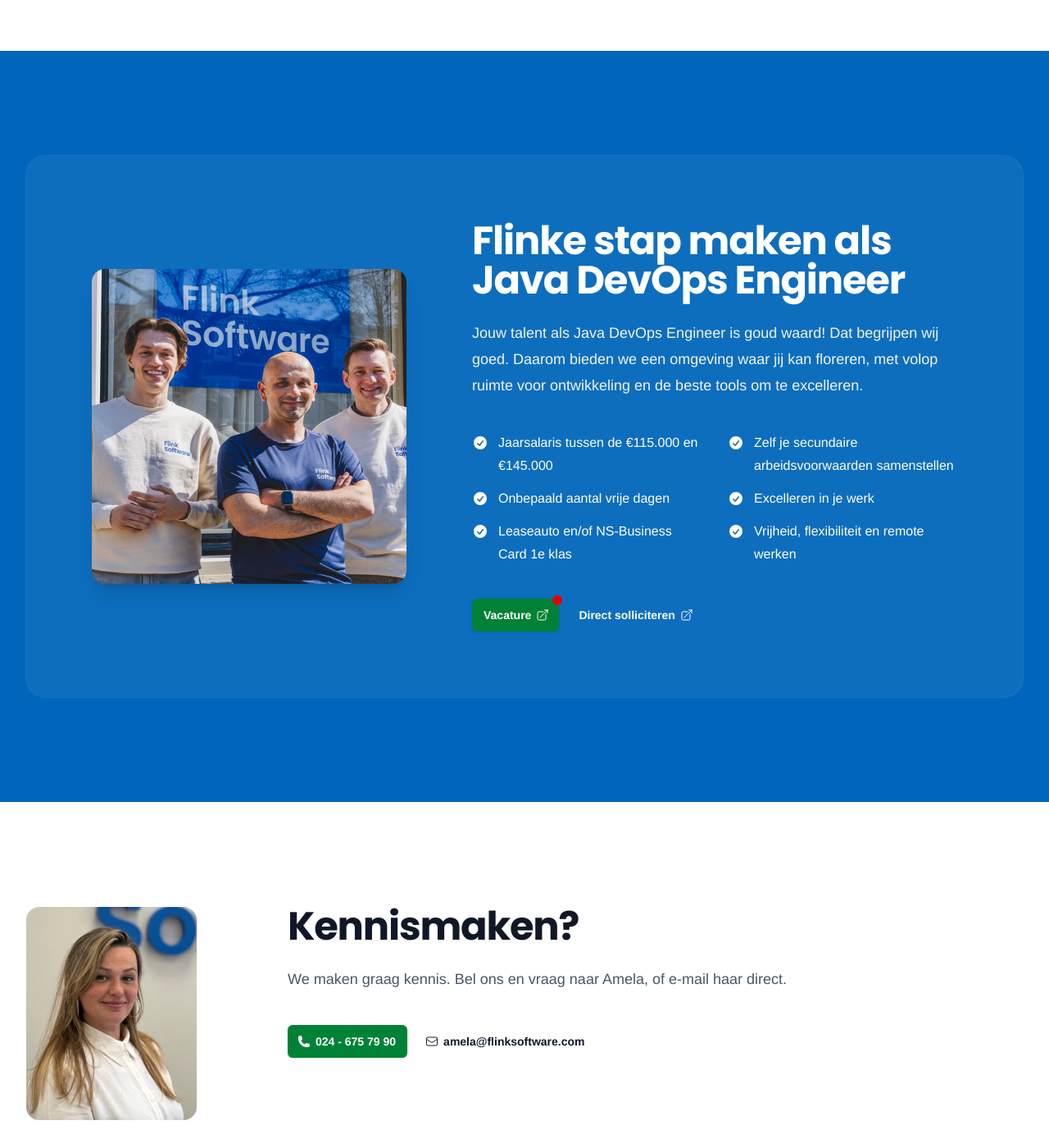
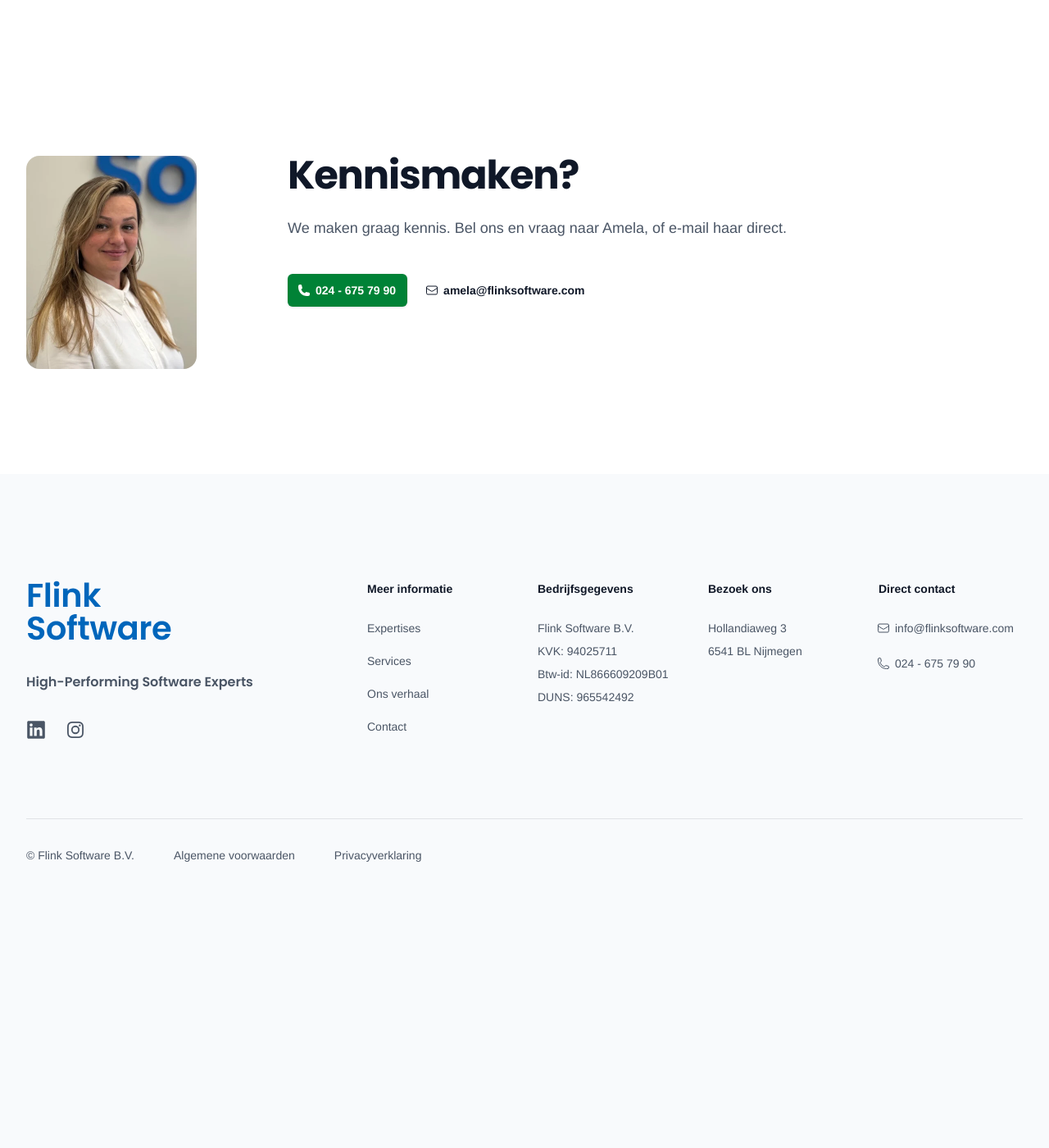
Before and after one commit to FlinkSoftware/flinksoftware.github.io, a Jekyll site: the page built from docs/ons-verhaal.html, in a window 1280 px wide and 1400 px high, scrolled down 5172 px. Shown: the whole window at 82% size. Built offline with Jekyll 4.4.1, drawn with Linux system fonts in a browser that asks for light colours; after the commit the page ends 6259 px from its top, so only the background shows below that.

Commit message:
Removed job

```diff
--- a/docs/_includes/footer.html
+++ b/docs/_includes/footer.html
@@ -50,7 +50,6 @@
               <li>
                 <a href="/contact" class="text-sm/6 text-gray-600 hover:text-gray-900">Contact</a>
               </li>
-              <li>{% include job-button.html text="Werken bij" %}</li>
             </ul>
           </div>
           <div class="mt-10 md:mt-0">
--- a/docs/_includes/header.html
+++ b/docs/_includes/header.html
@@ -30,7 +30,6 @@
       <a href="/ons-verhaal" class="text-sm/6 font-semibold text-gray-900">Ons verhaal</a>
       <a href="/contact" class="text-sm/6 font-semibold text-gray-900">Contact</a>
     </div>
-    <div class="hidden lg:flex lg:flex-1 lg:justify-end">{% include job-button.html text="Werken bij" %}</div>
   </nav>
   <div
     x-description="Mobile menu, show/hide based on menu open state."
@@ -88,9 +87,6 @@
               >Contact</a
             >
           </div>
-          <div class="py-6">
-            <div class="-mx-3 px-3 py-2.5">{% include job-button.html text="Werken bij" %}</div>
-          </div>
         </div>
       </div>
     </div>
--- a/docs/_includes/job-button.html
+++ /dev/null
@@ -1,19 +0,0 @@
-<span class="relative inline-flex">
-  <a
-    href="https://flinksoftware.homerun.co/java-devops-engineer/nl"
-    target="_blank"
-    class="focus-visible:outline-primary inline-flex items-center gap-x-1.5 rounded-md bg-green-700 px-3.5 py-2.5 text-sm font-semibold text-white shadow-sm hover:bg-green-800 focus-visible:outline focus-visible:outline-2 focus-visible:outline-offset-2">
-    {{ include.text }}
-    <svg class="-mr-0.5 size-4" fill="none" viewBox="0 0 24 24" stroke-width="1.5" stroke="currentColor">
-      <title>(Opent in een nieuw tabblad)</title>
-      <path
-        stroke-linecap="round"
-        stroke-linejoin="round"
-        d="M13.5 6H5.25A2.25 2.25 0 0 0 3 8.25v10.5A2.25 2.25 0 0 0 5.25 21h10.5A2.25 2.25 0 0 0 18 18.75V10.5m-10.5 6L21 3m0 0h-5.25M21 3v5.25" />
-    </svg>
-  </a>
-  <span class="absolute right-0 top-0 -mr-1 -mt-1 flex size-3">
-    <span class="absolute inline-flex h-full w-full animate-ping rounded-full bg-red-500 opacity-75"></span>
-    <span class="relative inline-flex size-3 rounded-full bg-red-600"></span>
-  </span>
-</span>
--- a/docs/_includes/job.html
+++ /dev/null
@@ -1,151 +0,0 @@
-<div class="bg-primary py-24 sm:py-32">
-  <div class="relative isolate">
-    <div class="mx-auto max-w-7xl sm:px-6 lg:px-8">
-      <div
-        class="mx-auto flex max-w-2xl flex-col gap-16 bg-white/5 px-6 py-16 ring-1 ring-white/10 sm:rounded-3xl sm:p-8 lg:mx-0 lg:max-w-none lg:flex-row lg:items-center lg:py-20 xl:gap-x-20 xl:px-20">
-        <img
-          class="h-96 w-full flex-none rounded-2xl object-cover shadow-xl lg:aspect-square lg:h-auto lg:max-w-sm"
-          src="/img/team.webp"
-          alt="Java DevOps Engineers @ Flink Software" />
-        <div class="w-full flex-auto">
-          <h2 class="font-display text-pretty text-4xl font-bold tracking-tight text-white sm:text-5xl">
-            Flinke stap maken als Java DevOps Engineer
-          </h2>
-          <p class="mt-6 text-pretty text-lg/8 text-gray-100">
-            Jouw talent als Java DevOps Engineer is <span class="font-medium">goud</span> waard! Dat begrijpen wij goed.
-            Daarom bieden we een omgeving waar jij kan floreren, met volop ruimte voor ontwikkeling en de beste tools om
-            te excelleren.
-          </p>
-          <ul class="mt-10 grid grid-cols-1 gap-x-8 gap-y-3 text-base/7 text-white sm:grid-cols-2">
-            <li class="flex gap-x-3">
-              <svg
-                class="h-7 w-5 flex-none"
-                viewBox="0 0 20 20"
-                fill="currentColor"
-                aria-hidden="true"
-                data-slot="icon">
-                <path
-                  fill-rule="evenodd"
-                  d="M10 18a8 8 0 1 0 0-16 8 8 0 0 0 0 16Zm3.857-9.809a.75.75 0 0 0-1.214-.882l-3.483 4.79-1.88-1.88a.75.75 0 1 0-1.06 1.061l2.5 2.5a.75.75 0 0 0 1.137-.089l4-5.5Z"
-                  clip-rule="evenodd" />
-              </svg>
-              Jaarsalaris tussen de €115.000 en €145.000
-            </li>
-            <li class="flex gap-x-3">
-              <svg
-                class="h-7 w-5 flex-none"
-                viewBox="0 0 20 20"
-                fill="currentColor"
-                aria-hidden="true"
-                data-slot="icon">
-                <path
-                  fill-rule="evenodd"
-                  d="M10 18a8 8 0 1 0 0-16 8 8 0 0 0 0 16Zm3.857-9.809a.75.75 0 0 0-1.214-.882l-3.483 4.79-1.88-1.88a.75.75 0 1 0-1.06 1.061l2.5 2.5a.75.75 0 0 0 1.137-.089l4-5.5Z"
-                  clip-rule="evenodd" />
-              </svg>
-              Zelf je secundaire arbeidsvoorwaarden samenstellen
-            </li>
-            <li class="flex gap-x-3">
-              <svg
-                class="h-7 w-5 flex-none"
-                viewBox="0 0 20 20"
-                fill="currentColor"
-                aria-hidden="true"
-                data-slot="icon">
-                <path
-                  fill-rule="evenodd"
-                  d="M10 18a8 8 0 1 0 0-16 8 8 0 0 0 0 16Zm3.857-9.809a.75.75 0 0 0-1.214-.882l-3.483 4.79-1.88-1.88a.75.75 0 1 0-1.06 1.061l2.5 2.5a.75.75 0 0 0 1.137-.089l4-5.5Z"
-                  clip-rule="evenodd" />
-              </svg>
-              Onbepaald aantal vrije dagen
-            </li>
-            <li class="flex gap-x-3">
-              <svg
-                class="h-7 w-5 flex-none"
-                viewBox="0 0 20 20"
-                fill="currentColor"
-                aria-hidden="true"
-                data-slot="icon">
-                <path
-                  fill-rule="evenodd"
-                  d="M10 18a8 8 0 1 0 0-16 8 8 0 0 0 0 16Zm3.857-9.809a.75.75 0 0 0-1.214-.882l-3.483 4.79-1.88-1.88a.75.75 0 1 0-1.06 1.061l2.5 2.5a.75.75 0 0 0 1.137-.089l4-5.5Z"
-                  clip-rule="evenodd" />
-              </svg>
-              Excelleren in je werk
-            </li>
-            <li class="flex gap-x-3">
-              <svg
-                class="h-7 w-5 flex-none"
-                viewBox="0 0 20 20"
-                fill="currentColor"
-                aria-hidden="true"
-                data-slot="icon">
-                <path
-                  fill-rule="evenodd"
-                  d="M10 18a8 8 0 1 0 0-16 8 8 0 0 0 0 16Zm3.857-9.809a.75.75 0 0 0-1.214-.882l-3.483 4.79-1.88-1.88a.75.75 0 1 0-1.06 1.061l2.5 2.5a.75.75 0 0 0 1.137-.089l4-5.5Z"
-                  clip-rule="evenodd" />
-              </svg>
-              Leaseauto en/of NS-Business Card 1e klas
-            </li>
-            <li class="flex gap-x-3">
-              <svg
-                class="h-7 w-5 flex-none"
-                viewBox="0 0 20 20"
-                fill="currentColor"
-                aria-hidden="true"
-                data-slot="icon">
-                <path
-                  fill-rule="evenodd"
-                  d="M10 18a8 8 0 1 0 0-16 8 8 0 0 0 0 16Zm3.857-9.809a.75.75 0 0 0-1.214-.882l-3.483 4.79-1.88-1.88a.75.75 0 1 0-1.06 1.061l2.5 2.5a.75.75 0 0 0 1.137-.089l4-5.5Z"
-                  clip-rule="evenodd" />
-              </svg>
-              Vrijheid, flexibiliteit en remote werken
-            </li>
-          </ul>
-          <div class="mt-10 flex items-center gap-x-6">
-            {% include job-button.html text="Vacature" %}
-            <a
-              href="https://flinksoftware.homerun.co/java-devops-engineer/nl/apply"
-              target="_blank"
-              class="inline-flex items-center gap-x-1.5 text-sm/6 font-semibold text-white">
-              Direct solliciteren
-              <svg class="-mr-0.5 size-4" fill="none" viewBox="0 0 24 24" stroke-width="1.5" stroke="currentColor">
-                <title>(Opent in een nieuw tabblad)</title>
-                <path
-                  stroke-linecap="round"
-                  stroke-linejoin="round"
-                  d="M13.5 6H5.25A2.25 2.25 0 0 0 3 8.25v10.5A2.25 2.25 0 0 0 5.25 21h10.5A2.25 2.25 0 0 0 18 18.75V10.5m-10.5 6L21 3m0 0h-5.25M21 3v5.25" />
-              </svg>
-            </a>
-          </div>
-        </div>
-      </div>
-    </div>
-<!--    <div-->
-<!--      class="absolute inset-x-0 -top-16 -z-10 flex transform-gpu justify-center overflow-hidden blur-3xl"-->
-<!--      aria-hidden="true">-->
-<!--      <div-->
-<!--        class="aspect-[1318/752] w-[82.375rem] flex-none bg-gradient-to-r from-[#d9e8f5] to-[#0066bb] opacity-25"-->
-<!--        style="-->
-<!--          clip-path: polygon(-->
-<!--            73.6% 51.7%,-->
-<!--            91.7% 11.8%,-->
-<!--            100% 46.4%,-->
-<!--            97.4% 82.2%,-->
-<!--            92.5% 84.9%,-->
-<!--            75.7% 64%,-->
-<!--            55.3% 47.5%,-->
-<!--            46.5% 49.4%,-->
-<!--            45% 62.9%,-->
-<!--            50.3% 87.2%,-->
-<!--            21.3% 64.1%,-->
-<!--            0.1% 100%,-->
-<!--            5.4% 51.1%,-->
-<!--            21.4% 63.9%,-->
-<!--            58.9% 0.2%,-->
-<!--            73.6% 51.7%-->
-<!--          );-->
-<!--        "></div>-->
-<!--    </div>-->
-  </div>
-</div>
--- a/docs/index.html
+++ b/docs/index.html
@@ -291,7 +291,7 @@ title: Flink Software — High-Performing Software Experts
     </div>
   </div>
 </div>
-{% include services.html %} {% include clients.html %} {% include nljug.html %} {% include job.html %}
+{% include services.html %} {% include clients.html %} {% include nljug.html %}
 <div class="bg-white py-24 md:py-32">
   <div class="mx-auto grid max-w-7xl grid-cols-1 gap-15 px-6 md:grid-cols-4 lg:px-8">
     <div class="md:col-span-3">
--- a/docs/ons-verhaal.html
+++ b/docs/ons-verhaal.html
@@ -135,7 +135,7 @@ title: Ons verhaal — Flink Software
   </div>
 </div>
 
-{% include clients.html %} {% include nljug.html %} {% include job.html %}
+{% include clients.html %} {% include nljug.html %}
 <div class="bg-white py-24 md:py-32" id="contact">
   <div class="gap-15 mx-auto grid max-w-7xl grid-cols-1 px-6 md:grid-cols-4 lg:px-8">
     <div class="md:col-span-3">
```
Also changed, not shown: docs/vacature.html (deleted, +0 -21 lines), docs/css/app.css.
